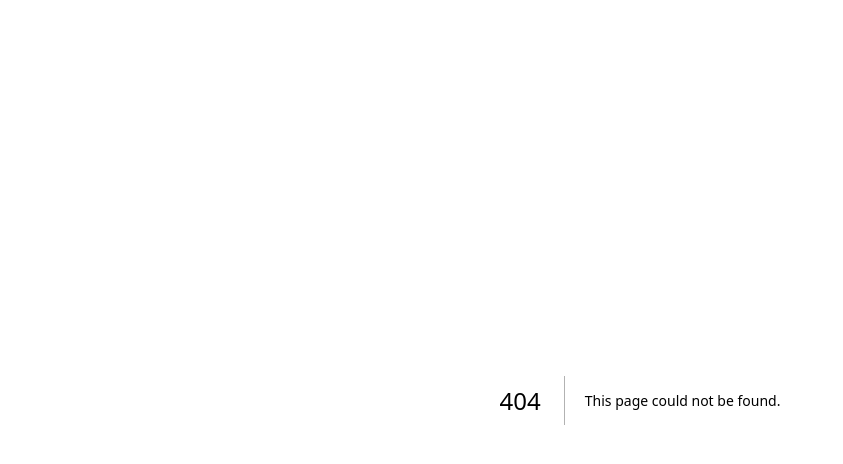
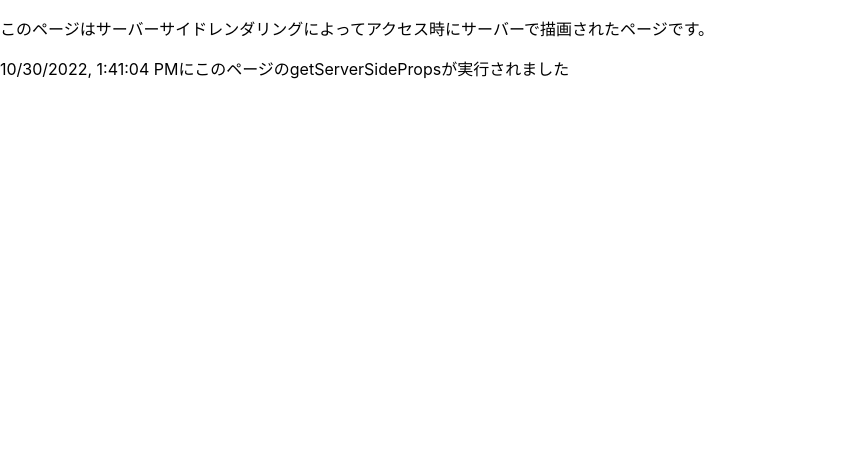
Before and after one commit to Fuji-P/next-sample, a Next.js app: page /ssr in a window 1280 px wide. Before the commit this address had no page. Shown: the top 464 px of the page, without its empty margins (0-843 px from the left). Built offline with nearby package versions, Linux system fonts and the light colour scheme.

Commit message:
3 React/Next.jsの基礎 3.8.5/SSRによるページの実装

```diff
--- /dev/null
+++ b/pages/ssr.tsx
@@ -0,0 +1,40 @@
+import { GetServerSideProps, NextPage } from 'next';
+import Head from 'next/head';
+
+type SSRProps = {
+	message: string;
+}
+
+const SSR: NextPage<SSRProps> = (props) => {
+	const { message } = props;
+
+	return (
+		<div>
+			<Head>
+				<title>Create Next App</title>
+				<link rel="icon" href="/favicon.ico" />
+			</Head>
+			<main>
+				<p>
+					このページはサーバーサイドレンダリングによってアクセス時にサーバーで描画されたページです。
+				</p>
+				<p>{message}</p>
+			</main>
+		</div>
+	)
+}
+
+//getServerSidePropsはページへのリクエストがある度に実行される
+export const getServerSideProps: GetServerSideProps<SSRProps> = async (context) => {
+	const timestamp = new Date().toLocaleString();
+	const message = `${timestamp}にこのページのgetServerSidePropsが実行されました`
+	console.log(message);
+
+	return {
+		props: {
+			message,
+		},
+	}
+}
+
+export default SSR
```
